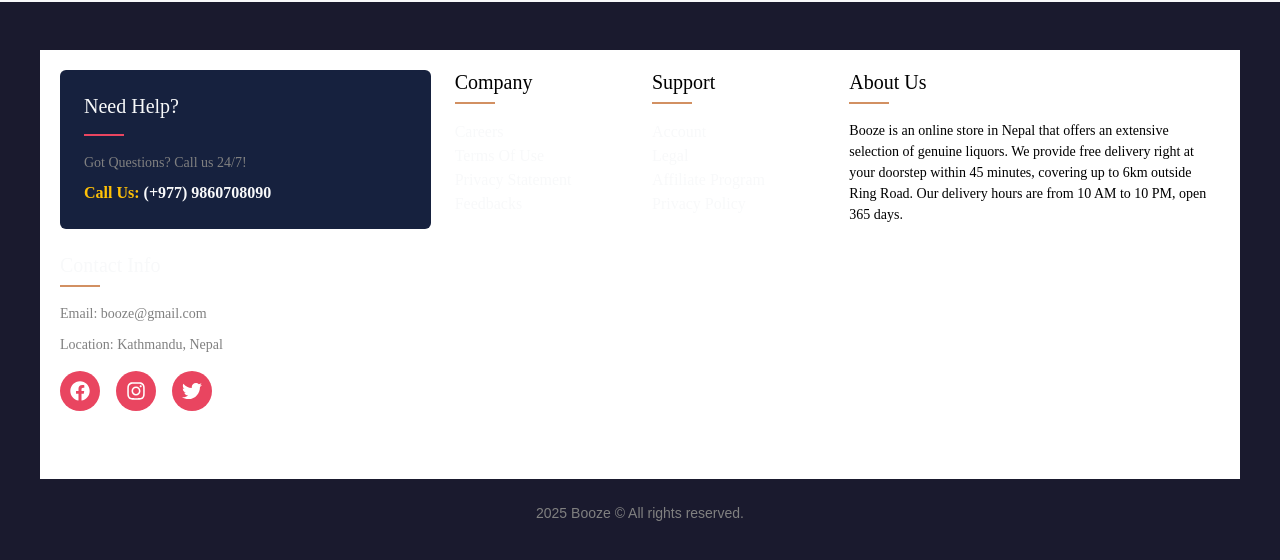
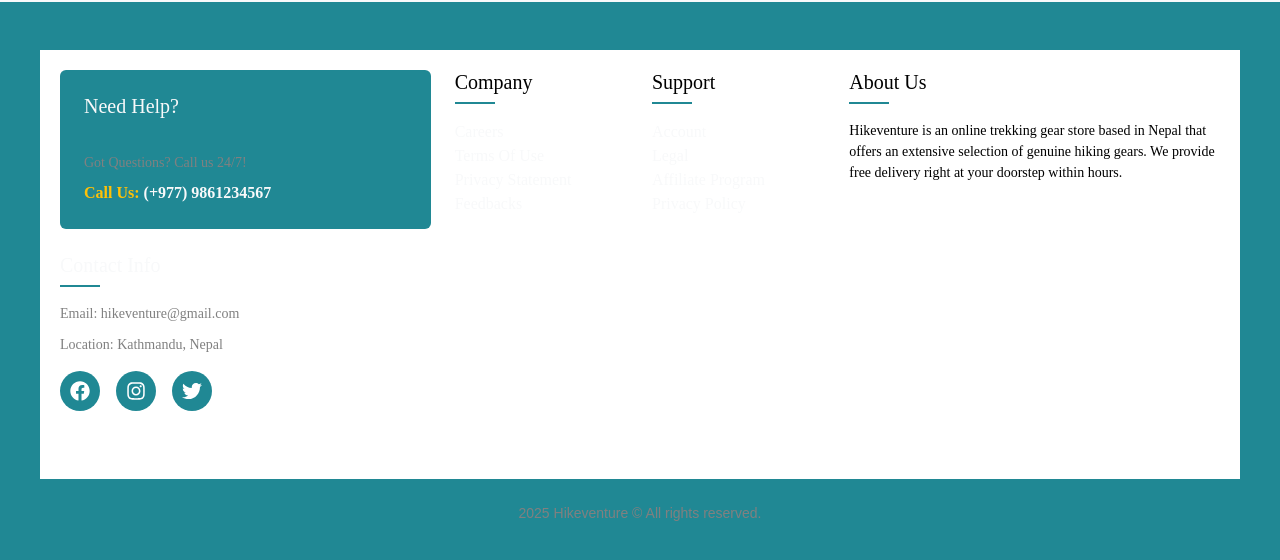
Before and after one commit to Aashrayakarki/hikeventuregears, a React (Create React App) app in the folder frontend/: page / in a window 1280 px wide. Shown: the part 814-1374 px from the top of the page. Built offline with nearby package versions, Linux system fonts and the light colour scheme; no server answers.

Commit message:
Changes in footer again

```diff
--- a/frontend/src/components/FooterCard.jsx
+++ b/frontend/src/components/FooterCard.jsx
@@ -4,22 +4,22 @@
 
 const FooterCard = () => {
     return (
-        <div id="footer" className="w-100 py-5 text-light" style={{ backgroundColor: "#1a1a2e" }}>
+        <div id="footer" className="w-100 py-5 text-light" style={{ backgroundColor: "#208894" }}>
             <div className="container">
                 <div className="upper-footer row">
                     {/* Help Section */}
                     <div className="col-12 col-md-8 col-lg-4 mb-5">
-                        <div className="p-4 rounded" style={{ backgroundColor: "#16213e" }}>
+                        <div className="p-4 rounded" style={{ backgroundColor: "#208894" }}>
                             <h5 className="mb-3">Need Help?</h5>
-                            <div className="underline mb-3" style={{ height: "2px", width: "40px", backgroundColor: "#e94560" }}></div>
+                            <div className="underline mb-3" style={{ height: "2px", width: "40px", backgroundColor: "#208894" }}></div>
                             <p className="mb-2">Got Questions? Call us 24/7!</p>
                             <span className="fw-bold text-warning">Call Us: </span>
-                            <span className="fw-bold">(+977) 9860708090</span>
+                            <span className="fw-bold">(+977) 9861234567</span>
                         </div>
                         <div className="mt-4">
                             <h5>Contact Info</h5>
-                            <div className="underline mb-3" style={{ height: "2px", width: "40px", backgroundColor: "#D29062" }}></div>
-                            <p>Email: booze@gmail.com</p>
+                            <div className="underline mb-3" style={{ height: "2px", width: "40px", backgroundColor: "#208894" }}></div>
+                            <p>Email: hikeventure@gmail.com</p>
                             <p>Location: Kathmandu, Nepal</p>
                         </div>
                         {/* Social Media Links */}
@@ -30,7 +30,7 @@
                                     href="/"
                                     target="_blank"
                                     className="d-flex justify-content-center align-items-center p-2 rounded-circle"
-                                    style={{ width: "40px", height: "40px", backgroundColor: "#e94560", color: "white" }}
+                                    style={{ width: "40px", height: "40px", backgroundColor: "#208894", color: "white" }}
                                 >
                                     {platform === "facebook" && <FaFacebook size={20} />}
                                     {platform === "instagram" && <FaInstagram size={20} />}
@@ -43,8 +43,8 @@
                     {/* Company Section */}
                     <div className="col-12 col-md-6 col-lg-2">
                         <h5 className='h5' style={{color: 'black'}}>Company</h5>
-                        <div className="underline mb-3" style={{ height: "2px", width: "40px", backgroundColor: "#D29062" }}></div>
-                        <ul className="list-unstyled mt-3">
+                        <div className="underline mb-3" style={{ height: "2px", width: "40px", backgroundColor: "#208894" }}></div>
+                        <ul className="list-unstyled mt-3" >
                             {["Careers", "Terms Of Use", "Privacy Statement", "Feedbacks"].map((item, index) => (
                                 <li key={index}>
                                     <a className="text-light text-decoration-none">{item}</a>
@@ -56,11 +56,11 @@
                     {/* Support Section */}
                     <div className="col-12 col-md-6 col-lg-2">
                         <h5 className='h5' style={{color: 'black'}}>Support</h5>
-                        <div className="underline mb-3" style={{ height: "2px", width: "40px", backgroundColor: "#D29062" }}></div>
+                        <div className="underline mb-3" style={{ height: "2px", width: "40px", backgroundColor: "#208894" }}></div>
                         <ul className="list-unstyled mt-3">
                             {["Account", "Legal", "Affiliate Program", "Privacy Policy"].map((item, index) => (
                                 <li key={index}>
-                                    <a className="text-light text-decoration-none">{item}</a>
+                                    <a className="text-light text-decoration-none" style={{color:"black"}}>{item}</a>
                                 </li>
                             ))}
                         </ul>
@@ -69,11 +69,10 @@
                     {/* About Us Section */}
                     <div className="col-12 col-md-8 col-lg-4">
                         <h5 className='h5' style={{color: 'black'}}>About Us</h5>
-                        <div className="underline mb-3" style={{ height: "2px", width: "40px", backgroundColor: "#D29062" }}></div>
+                        <div className="underline mb-3" style={{ height: "2px", width: "40px", backgroundColor: "#208894" }}></div>
                         <p className='description' style={{color: 'black'}}>
-                            Booze is an online store in Nepal that offers an extensive selection of genuine liquors.
-                            We provide free delivery right at your doorstep within 45 minutes, covering up to 6km outside Ring Road.
-                            Our delivery hours are from 10 AM to 10 PM, open 365 days.
+                            Hikeventure is an online trekking gear store based in Nepal that offers an extensive selection of genuine hiking gears.
+                            We provide free delivery right at your doorstep within hours.
                         </p>
                     </div>
                 </div>
@@ -82,7 +81,7 @@
             {/* Footer Bottom */}
             <div className="mt-4 text-center">
                 <p className="m-0">
-                    {new Date().getFullYear()} Booze &copy; All rights reserved.
+                    {new Date().getFullYear()} Hikeventure &copy; All rights reserved.
                 </p>
             </div>
         </div>
```
